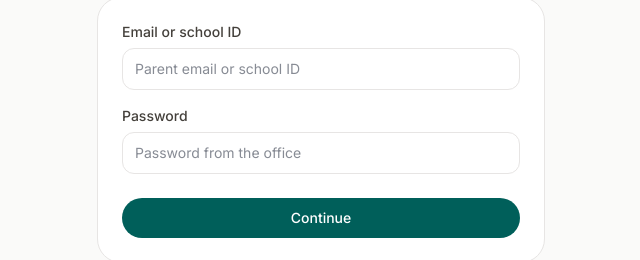
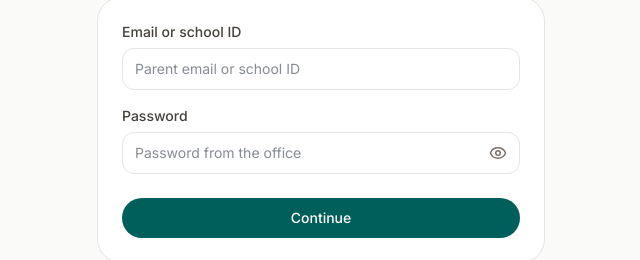
Before and after one commit to ermiasdesalegn/DT-Academy, a React (Vite) app in the folder apps/web/: page /login in a window 1280 px wide. Shown: the part 392-652 px from the top of the page, without its empty margins (319-959 px from the left). Built offline with nearby package versions, Linux system fonts and the light colour scheme.

Commit message:
Add a show-or-hide toggle on the login password field.

```diff
--- a/apps/web/src/i18n/am.ts
+++ b/apps/web/src/i18n/am.ts
@@ -106,6 +106,8 @@ export const am: Messages = {
     emailPh: 'የወላጅ ኢሜይል ወይም የትምህርት ቤት መለያ',
     password: 'የይለፍ ቃል',
     passwordPh: 'ከቢሮ የተሰጠ የይለፍ ቃል',
+    showPassword: 'የይለፍ ቃል አሳይ',
+    hidePassword: 'የይለፍ ቃል ደብቅ',
     signingIn: 'በመግባት ላይ…',
     errNetwork: 'ኤፒአይ አልተገኘም። npm run dev:api እንዲሄድ ያድርጉ፣ ከዚያ እንደገና ይሞክሩ።',
     errDb: 'ዳታቤዝ እየነቃ ነው። ጥቂት ሰከንዶች ጠብቀው እንደገና ይሞክሩ።',
--- a/apps/web/src/i18n/en.ts
+++ b/apps/web/src/i18n/en.ts
@@ -104,6 +104,8 @@ export const en = {
     emailPh: 'Parent email or school ID',
     password: 'Password',
     passwordPh: 'Password from the office',
+    showPassword: 'Show password',
+    hidePassword: 'Hide password',
     signingIn: 'Signing in…',
     errNetwork: 'Cannot reach the API. Keep npm run dev:api running, then try again.',
     errDb: 'Database is waking up. Wait a few seconds and try again.',
--- a/apps/web/src/pages/LoginPage.tsx
+++ b/apps/web/src/pages/LoginPage.tsx
@@ -1,5 +1,5 @@
 import axios from 'axios';
-import { GraduationCap } from 'lucide-react';
+import { Eye, EyeOff, GraduationCap } from 'lucide-react';
 import { useState, type FormEvent } from 'react';
 import { useNavigate } from 'react-router-dom';
 import { LanguageSwitch } from '../components/LanguageSwitch';
@@ -13,6 +13,7 @@ export function LoginPage() {
   const navigate = useNavigate();
   const [email, setEmail] = useState('');
   const [password, setPassword] = useState('');
+  const [showPassword, setShowPassword] = useState(false);
   const [error, setError] = useState('');
   const [busy, setBusy] = useState(false);
 
@@ -65,14 +66,25 @@ export function LoginPage() {
             autoComplete="username"
           />
           <label className="mt-4 block text-sm font-medium text-stone-700">{t('login.password')}</label>
+          <div className="relative mt-1.5">
             <input
-            type="password"
-            className="mt-1.5 w-full rounded-xl border border-stone-200 px-3 py-2.5 text-sm outline-none focus:border-teal-700"
+              type={showPassword ? 'text' : 'password'}
+              className="w-full rounded-xl border border-stone-200 py-2.5 pl-3 pr-11 text-sm outline-none focus:border-teal-700"
               placeholder={t('login.passwordPh')}
               value={password}
               onChange={(e) => setPassword(e.target.value)}
               autoComplete="current-password"
             />
+            <button
+              type="button"
+              className="absolute inset-y-0 right-0 flex w-11 items-center justify-center text-stone-500 hover:text-stone-800"
+              aria-label={showPassword ? t('login.hidePassword') : t('login.showPassword')}
+              aria-pressed={showPassword}
+              onClick={() => setShowPassword((v) => !v)}
+            >
+              {showPassword ? <EyeOff size={18} /> : <Eye size={18} />}
+            </button>
+          </div>
           {error ? <p className="mt-3 text-sm text-red-600">{error}</p> : null}
           <button
             type="submit"
```
Lines whose indentation alone changed are shown as unchanged.
